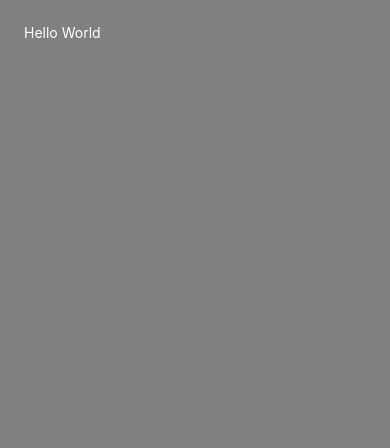
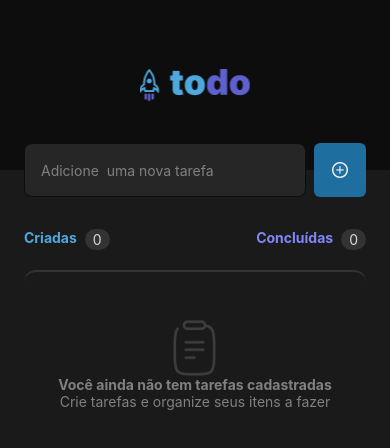
Before and after one commit to jp2mesquita/chalenge01_React_Native_TODO, a React Native app: screen / in a window 390 px wide. Shown: the top 448 px of the page. Built offline with nearby package versions, Linux system fonts and the light colour scheme.

Commit message:
feat: logic to control the tasks

```diff
--- a/src/screens/home/index.tsx
+++ b/src/screens/home/index.tsx
@@ -1,10 +1,135 @@
-import { Text, View } from "react-native";
+import { useState } from "react";
+import { Image, SafeAreaView, Text, TextInput, TouchableOpacity, View} from "react-native";
+import { Empty } from "../../components/Empty";
+import { Header } from "../../components/Header";
+import { ListHeader } from "../../components/ListHeader";
+import { Task } from "../../components/Task";
 import { styles } from "./styles";
 
+export interface TaskListProps{
+  description: string
+  isDone: boolean,
+}
+
 export function Home(){
+  const [ taskList, setTaskList ] = useState<TaskListProps[]>([])
+  const [newTask, setNewTask] = useState<string>('')
+  // const [ doneTasksAmount, setDoneTasksAmount ] = useState(0)
+  const [ createdTaksAmount, setCreatedTasksAmount ] = useState(0)
+
+  let count = 0
+  taskList.forEach(task => {
+    if(task.isDone){
+      count++
+    }
+  });
+  const doneTasksAmount = count
+
+  function handleNewTaskInput(text: string){
+    setNewTask(text)
+  }
+
+  function handleAddNewTask(){
+    const taskToAdd = {
+      description: newTask,
+      isDone: false
+    }
+    setTaskList(prevState => [...prevState, taskToAdd])
+    setNewTask('')
+    const prevListLength = taskList.length
+    setCreatedTasksAmount(prevListLength + 1)
+  }
+
+  function handleDeleteTask(taskToDelete: string){
+    const taskListWithouDeleteOne = taskList.filter(task => task.description!=taskToDelete)
+    setTaskList(taskListWithouDeleteOne)
+    const prevListLength = taskList.length
+    setCreatedTasksAmount(prevListLength - 1)
+  }
+
+  function handleToggleIsDone(taskToToggle: string){
+    setTaskList(prevState => prevState.map(task => {
+      if(task.description != taskToToggle){
+        return( task )
+      }else{
+        const taskWithCheckToggle = {
+          description: taskToToggle,
+          isDone: !task.isDone
+        }
+        return(taskWithCheckToggle)
+      }
+    }))
+  }
+
   return(
-    <View style={styles.constainer}>
-      <Text style={styles.title}>Hello World</Text>
-    </View>
+    <SafeAreaView style={styles.container}>
+      <Header />
+
+      <View style={styles.main}>
+        <View style={styles.inputArea}>
+          <TextInput
+            style={styles.textInput}
+            placeholder="Adicione  uma nova tarefa"
+            placeholderTextColor={'#808080'}
+            onChangeText={(text) => handleNewTaskInput(text)}
+            value={newTask}
+          />
+
+          <TouchableOpacity
+            style={styles.button}
+            onPress={handleAddNewTask}
+          >
+            <Image
+              source={require('../../assets/plus.png')}
+            />
+          </TouchableOpacity>
+        </View>
+
+        <ListHeader
+          createdTaksAmount={createdTaksAmount}
+          doneTasksAmount={doneTasksAmount}
+
+        />
+
+        <View style={styles.listContainer}>
+
+          {taskList.length > 0
+            ?
+              <>
+                {
+                  taskList.map(task => {
+                    if(!task.isDone){
+                      return (
+                        <Task
+                          key={task.description}
+                          task={task}
+                          onDelete={handleDeleteTask}
+                          onToggle={handleToggleIsDone}
+                        />
+                      )
+                    }
+                  })
+                }
+                {
+                  taskList.map(task => {
+                    if(task.isDone){
+                      return (
+                        <Task
+                          key={task.description}
+                          task={task}
+                          onDelete={handleDeleteTask}
+                          onToggle={handleToggleIsDone}
+                        />
+                      )
+                    }
+                  })
+                }
+              </>
+            : <Empty />
+          }
+
+        </View>
+      </View>
+    </SafeAreaView>
   )
 }
--- a/src/screens/home/styles.ts
+++ b/src/screens/home/styles.ts
@@ -1,12 +1,58 @@
 import { StyleSheet } from "react-native";
+import { Platform, StatusBar } from "react-native";
+
+const isAndroid = Platform.OS === 'android'
+const height = isAndroid ? StatusBar.currentHeight : 0
 
 export const styles = StyleSheet.create({
-  constainer:{
+  container:{
+    paddingTop: height,
     flex: 1,
-    backgroundColor: 'gray',
-    padding: 24
+    backgroundColor: '#0d0d0d',
+
   },
-  title:{
-    color: '#FFF',
+
+  main:{
+    flex: 1,
+    backgroundColor: '#1A1A1A',
+    paddingHorizontal: 24
+  },
+
+  inputArea:{
+    height: 54,
+    marginTop: -27,
+    flexDirection: 'row',
+  },
+
+  textInput:{
+    flex: 1,
+    backgroundColor: "#262626",
+    borderColor: '#0d0d0d',
+    borderWidth: 1,
+    borderRadius: 8,
+    padding: 16,
+    color: '#f2f2f2',
+  },
+
+  button:{
+    height: 54,
+    width: 52,
+    backgroundColor: '#1e6f9f',
+    alignItems: 'center',
+    justifyContent: 'center',
+    borderRadius: 6,
+    padding: 18,
+    marginLeft: 8,
+  },
+
+  listContainer:{
+    marginTop: 20,
+    paddingVertical: 48,
+
+    borderTopWidth: 2,
+    borderRadius: 12,
+    borderColor: '#333333',
+    alignItems: 'center',
+    justifyContent: 'center'
   }
 })
```
